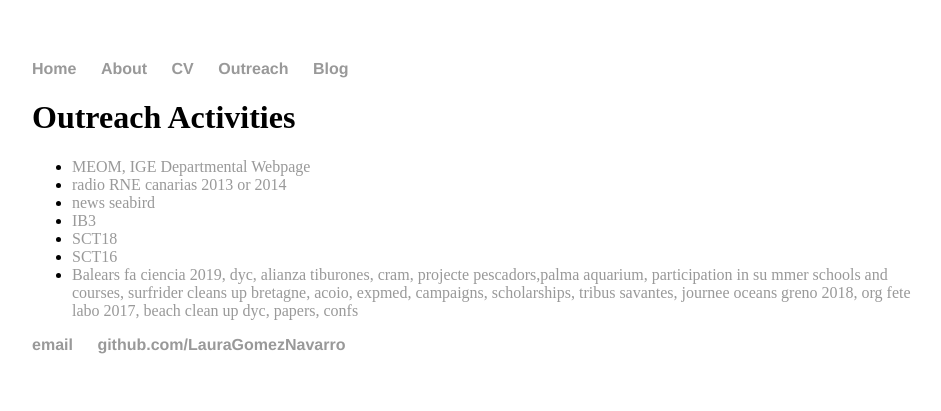
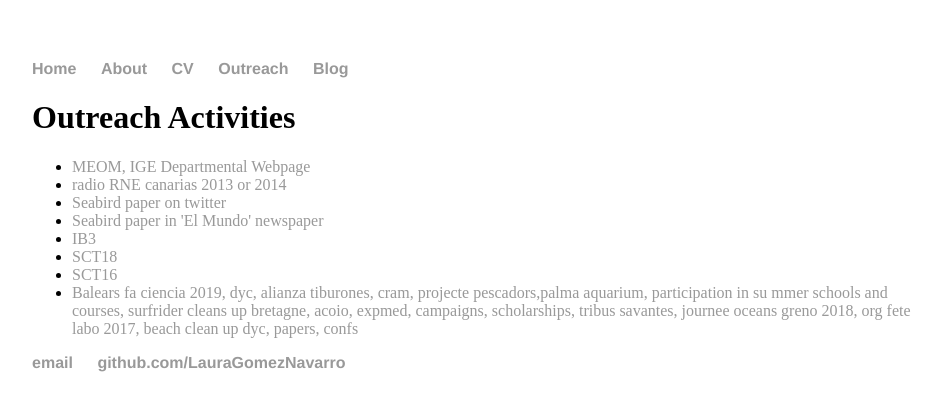
Before and after one commit to LauraGomezNavarro/LauraGomezNavarro.github.io, a Jekyll site: the page built from outreach/index.html, in a window 1280 px wide. Shown: the top 411 px of the page, without its empty margins (160-1101 px from the left). Built offline with Jekyll 4.4.1, drawn with Linux system fonts in a browser that asks for light colours.

Commit message:
Update index.html
update seabird news

```diff
--- a/outreach/index.html
+++ b/outreach/index.html
@@ -6,7 +6,8 @@ title: Outreach Activities
 	<ul class="outreach">
           <li><a href="http://meom-group.github.io/">MEOM, IGE Departmental Webpage</a></li>
           <li><a href="http://meom-group.github.io/">radio RNE canarias 2013 or 2014</a></li>
-          <li><a href="http://meom-group.github.io/">news seabird</a></li>
+          <li><a href="https://twitter.com/EstabloPegaso/status/1087618936374521856">Seabird paper on twitter</a></li>
+          <li><a href="https://www.elmundo.es/baleares/2019/01/22/5c46c41bfdddff4a208b46a5.html">Seabird paper in 'El Mundo' newspaper</a></li>
           <li><a href="http://meom-group.github.io/">IB3</a></li>
           <li><a href="http://imedea.uib-csic.es/communication_details.php?id=1368&tp=n#.XJrVmHvTVxB">SCT18</a></li>
           <li><a href="http://imedea.uib-csic.es/communication_details.php?id=1368&tp=n#.XJrVmHvTVxB">SCT16</a></li>
```
